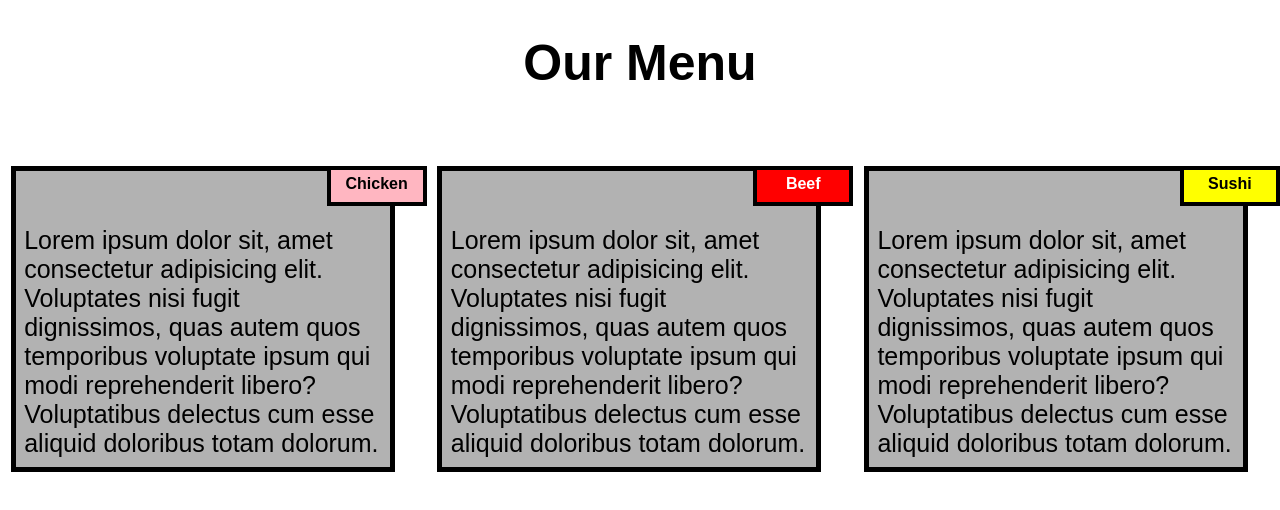
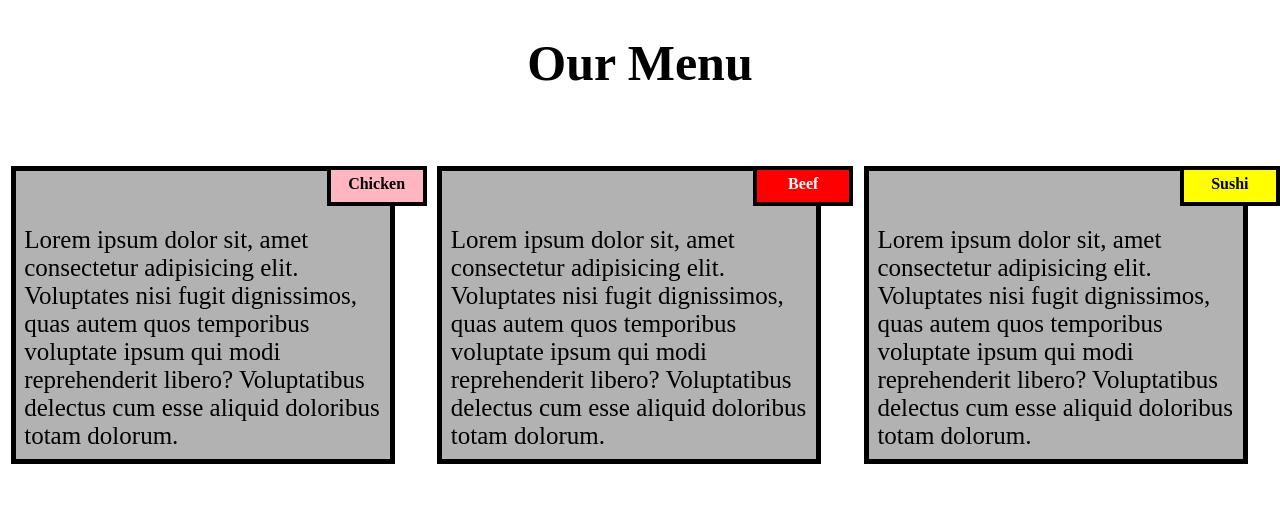
Before and after one commit to SAR-hub/WebdevCourseAssi, a plain HTML site: page index.html in a window 1280 px wide. Drawn offline with Linux system fonts and the light colour scheme.

Commit message:
Update Style.css

```diff
--- a/Style.css
+++ b/Style.css
@@ -4,7 +4,7 @@ box-sizing:border-box
 body{
     margin:0;
     padding:0;
-    font-family: "Gotham",sans-serif, "Comic Sans MS";
+    font-family:"Times New Roman", Times, serif;
 
 }
 
@@ -62,14 +62,14 @@ font-size: 50px;
   }
 
 
-  /********** Large devices only **********/
+  /*For Large devices only*/
   @media (min-width: 992px) {
     .col-lg-4 {
         float: left;
       width: 33.33%;
     }
   }
-  /********** Medium devices only **********/
+  /* For Medium devices only*/
   @media (min-width: 768px) and (max-width: 991px) {
     .col-md-6,.col-md-12 {
       float: left;
```
